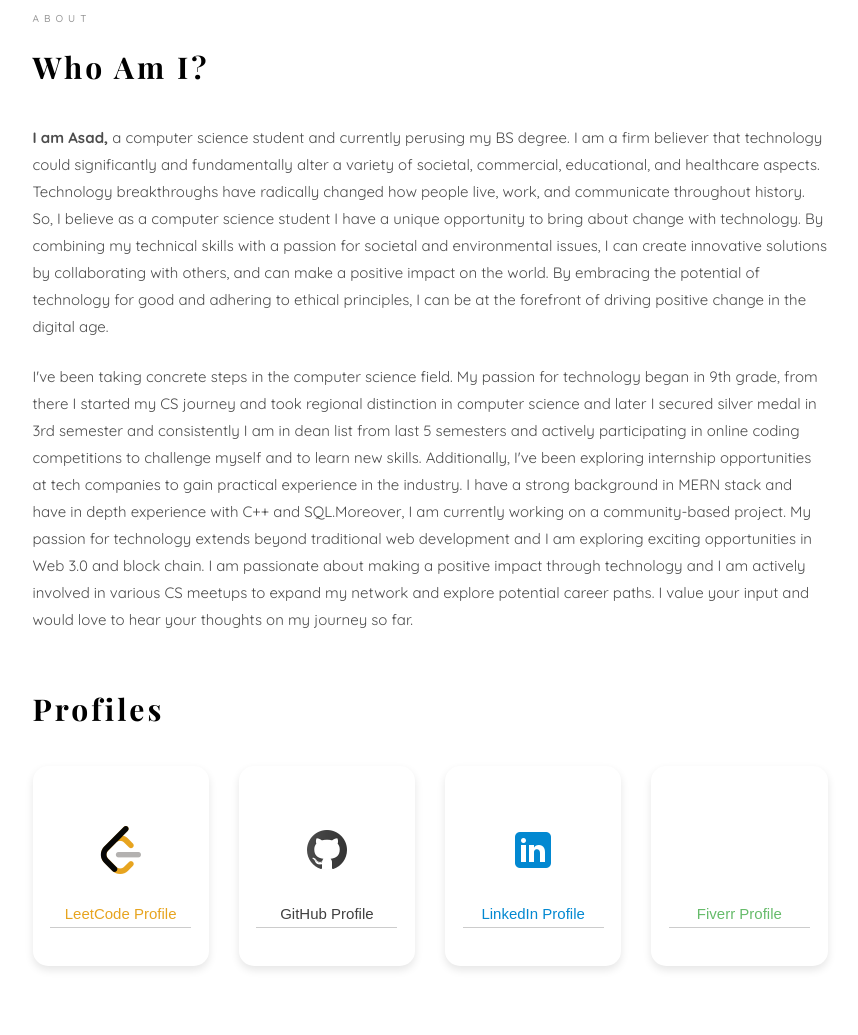
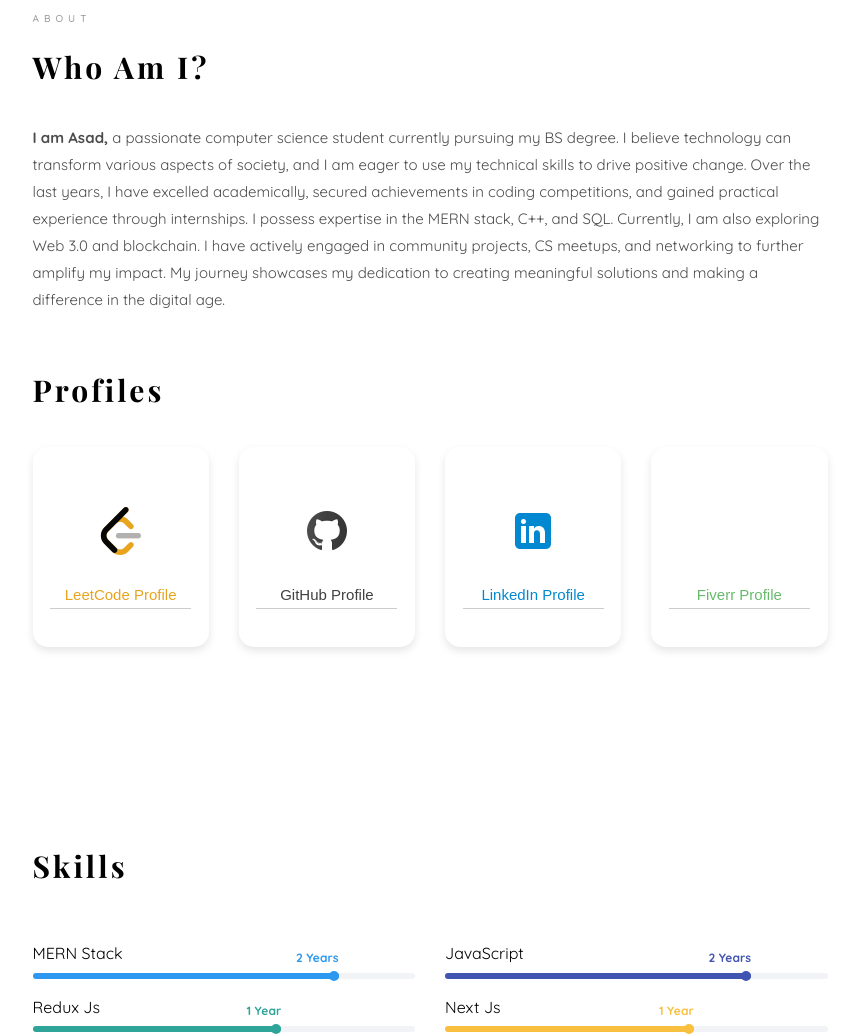
Before and after one commit to asad-ullah321/asad-ullah321.github.io, a plain HTML site: page index.html in a window 1280 px wide. Shown: the part 940-1975 px from the top of the page, without its empty margins (360-1218 px from the left). Drawn offline with nearby package versions, Linux system fonts and the light colour scheme; files whose address does not match are found by name; a web font is replaced by a local one.

Commit message:
about updated

```diff
--- a/index.html
+++ b/index.html
@@ -311,46 +311,10 @@ Link back to Colorlib can't be removed. Template is licensed under CC BY 3.0. </
                         >
                         <h2 class="colorlib-heading">Who Am I?</h2>
                         <p>
-                          <strong>I am Asad,</strong> a computer science student
-                          and currently perusing my BS degree. I am a firm
-                          believer that technology could significantly and
-                          fundamentally alter a variety of societal, commercial,
-                          educational, and healthcare aspects. Technology
-                          breakthroughs have radically changed how people live,
-                          work, and communicate throughout history. So, I
-                          believe as a computer science student I have a unique
-                          opportunity to bring about change with technology. By
-                          combining my technical skills with a passion for
-                          societal and environmental issues, I can create
-                          innovative solutions by collaborating with others, and
-                          can make a positive impact on the world. By embracing
-                          the potential of technology for good and adhering to
-                          ethical principles, I can be at the forefront of
-                          driving positive change in the digital age.
+                          <strong>I am Asad,</strong> a passionate computer science student currently pursuing my BS degree. I believe technology can transform various aspects of society, and I am eager to use my technical skills to drive positive change. Over the last years, I have excelled academically, secured achievements in coding competitions, and gained practical experience through internships. I possess expertise in the MERN stack, C++, and SQL. Currently, I am also exploring Web 3.0 and blockchain. I have actively engaged in community projects, CS meetups, and networking to further amplify my impact. My journey showcases my dedication to creating meaningful solutions and making a difference in the
+                          digital age.
                         </p>
-                        <p>
-                          I've been taking concrete steps in the computer
-                          science field. My passion for technology began in 9th
-                          grade, from there I started my CS journey and took
-                          regional distinction in computer science and later I
-                          secured silver medal in 3rd semester and consistently
-                          I am in dean list from last 5 semesters and actively
-                          participating in online coding competitions to
-                          challenge myself and to learn new skills.
-                          Additionally, I've been exploring internship
-                          opportunities at tech companies to gain practical
-                          experience in the industry. I have a strong background
-                          in MERN stack and have in depth experience with C++
-                          and SQL.Moreover, I am currently working on a
-                          community-based project. My passion for technology
-                          extends beyond traditional web development and I am
-                          exploring exciting opportunities in Web 3.0 and block
-                          chain. I am passionate about making a positive impact
-                          through technology and I am actively involved in
-                          various CS meetups to expand my network and explore
-                          potential career paths. I value your input and would
-                          love to hear your thoughts on my journey so far.
-                        </p>
+
                       </div>
                     </div>
                   </div>
@@ -1164,7 +1128,7 @@ Link back to Colorlib can't be removed. Template is licensed under CC BY 3.0. </
                 </div>
 
 
-					<!-- 2nd project -->
+
                 <div
                   class="col-md-12 animate-box project-wraper"
                   data-animate-effect="fadeInLeft"
@@ -1212,7 +1176,7 @@ Link back to Colorlib can't be removed. Template is licensed under CC BY 3.0. </
 
 
 
-<!-- 3rd project -->
+
 
                 <div
                   class="col-md-6 animate-box project-wraper"
@@ -1235,7 +1199,7 @@ Link back to Colorlib can't be removed. Template is licensed under CC BY 3.0. </
                   <div>
                     <div style="text-align: center; font-size: 2rem">
                       <a style="color: black; font-weight: bolder" href=""
-                        >School Managment System</a
+                        >TurnitIn Pro</a
                       >
                     </div>
                     <div
@@ -1304,7 +1268,7 @@ Link back to Colorlib can't be removed. Template is licensed under CC BY 3.0. </
                     </div>
                   </div>
                 </div>
-          </section>
+           </section>
 
 
 
```
